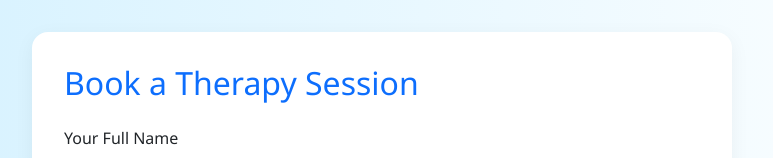
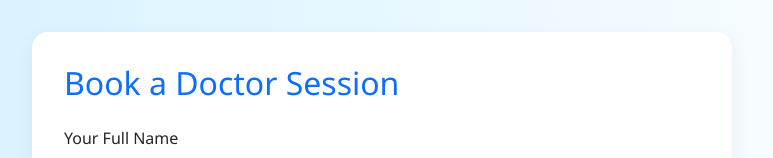
Before and after one commit to Bilmid001/MindEaseAI-Mental-Health, a plain HTML site: page public/dashboard/userbook.html in a window 1280 px wide. Shown: the top 158 px of the page, without its empty margins (258-1031 px from the left). Drawn offline with nearby package versions, Linux system fonts and the light colour scheme.

Commit message:
userbook.html

```diff
--- a/public/dashboard/userbook.html
+++ b/public/dashboard/userbook.html
@@ -35,7 +35,7 @@
 <body>
 
   <div class="booking-form">
-    <h2>Book a Therapy Session</h2>
+    <h2>Book a Doctor Session</h2>
     <form id="sessionForm">
       <div class="mb-3">
         <label for="fullName" class="form-label">Your Full Name</label>
```
